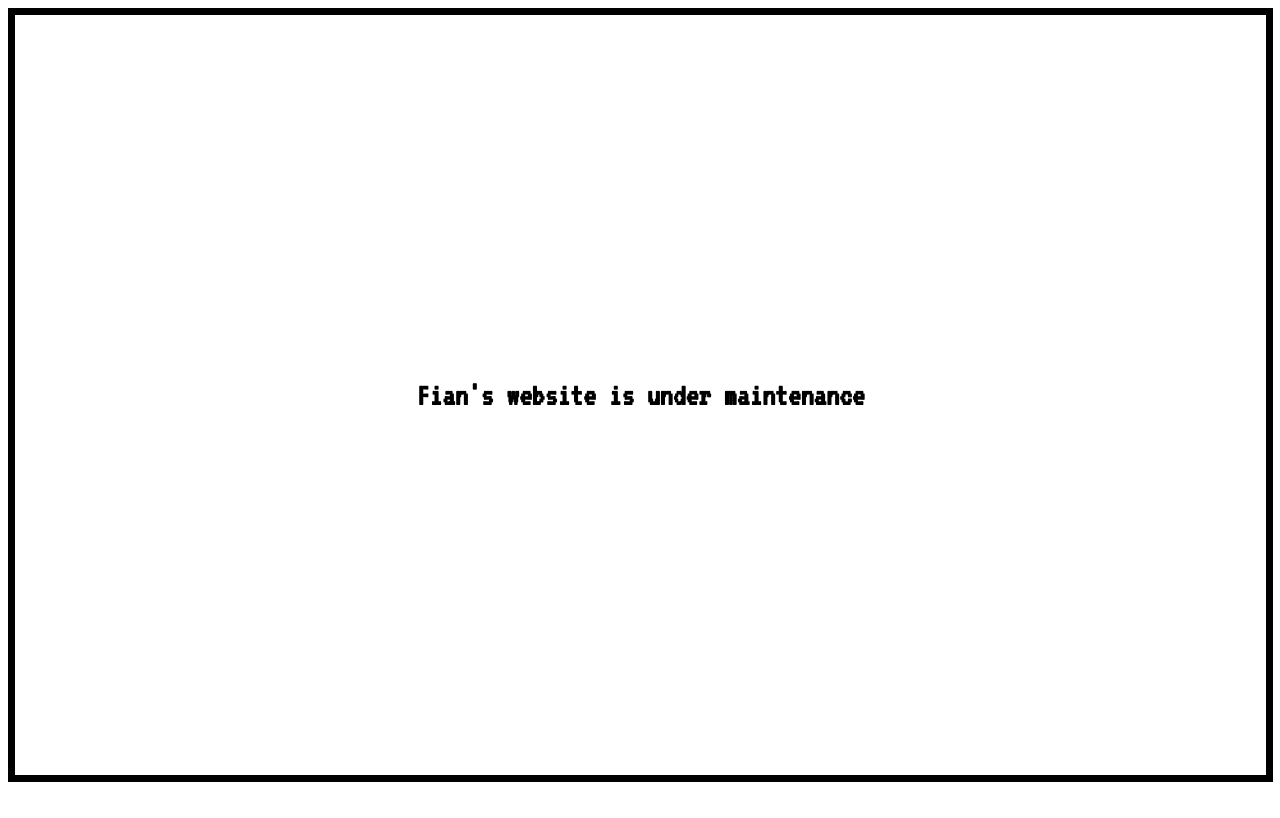
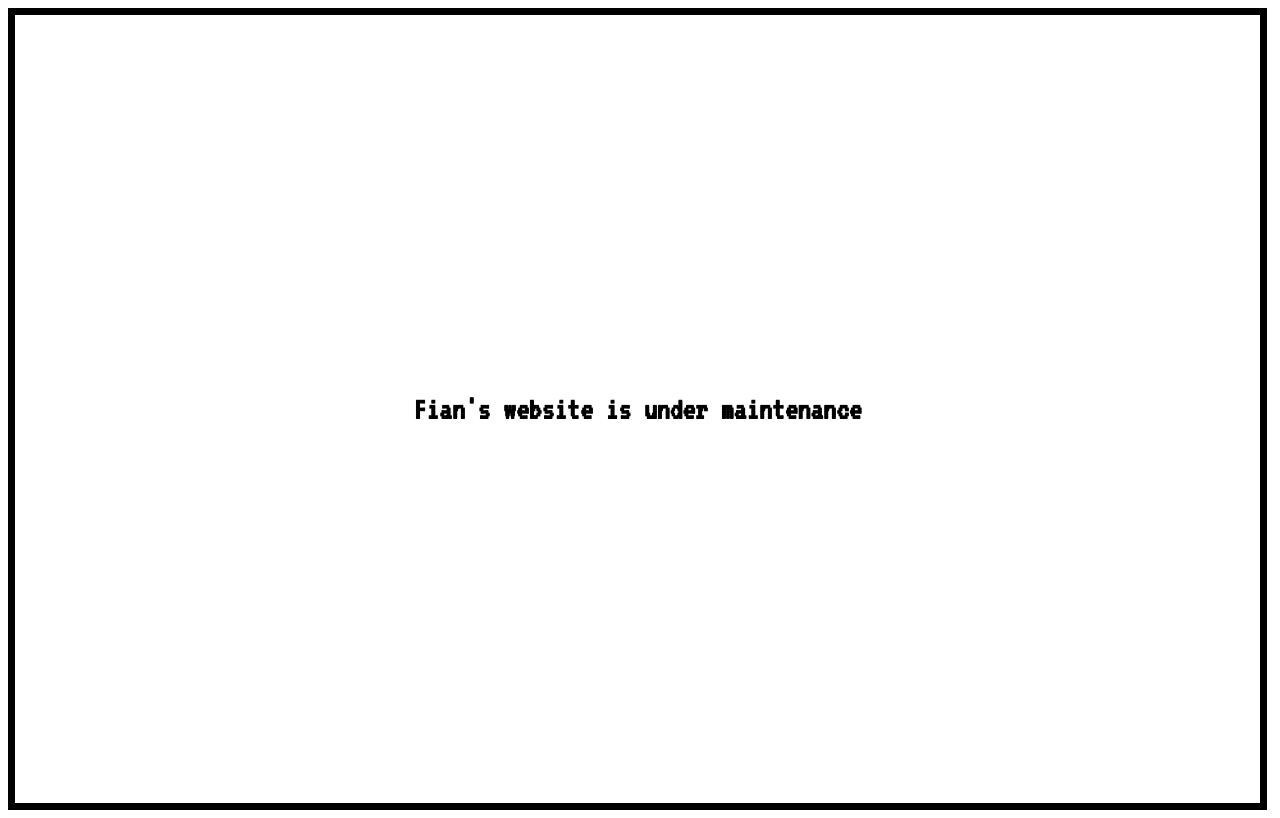
Before and after one commit to svjatmiko/svjatmiko.github.io, a plain HTML site: page index.html in a window 1280 px wide. Drawn offline with Linux system fonts and the light colour scheme.

Commit message:
update 11/04

```diff
--- a/index.html
+++ b/index.html
@@ -13,8 +13,8 @@
     .my_big_box{
         position: relative;
         border: 7px solid black;
-        width: 99%;
-        min-height: 95vh;
+        width: 98.5%;
+        min-height: 98.5vh;
         display: flex;
         justify-content: center;
         align-items: center;
```
